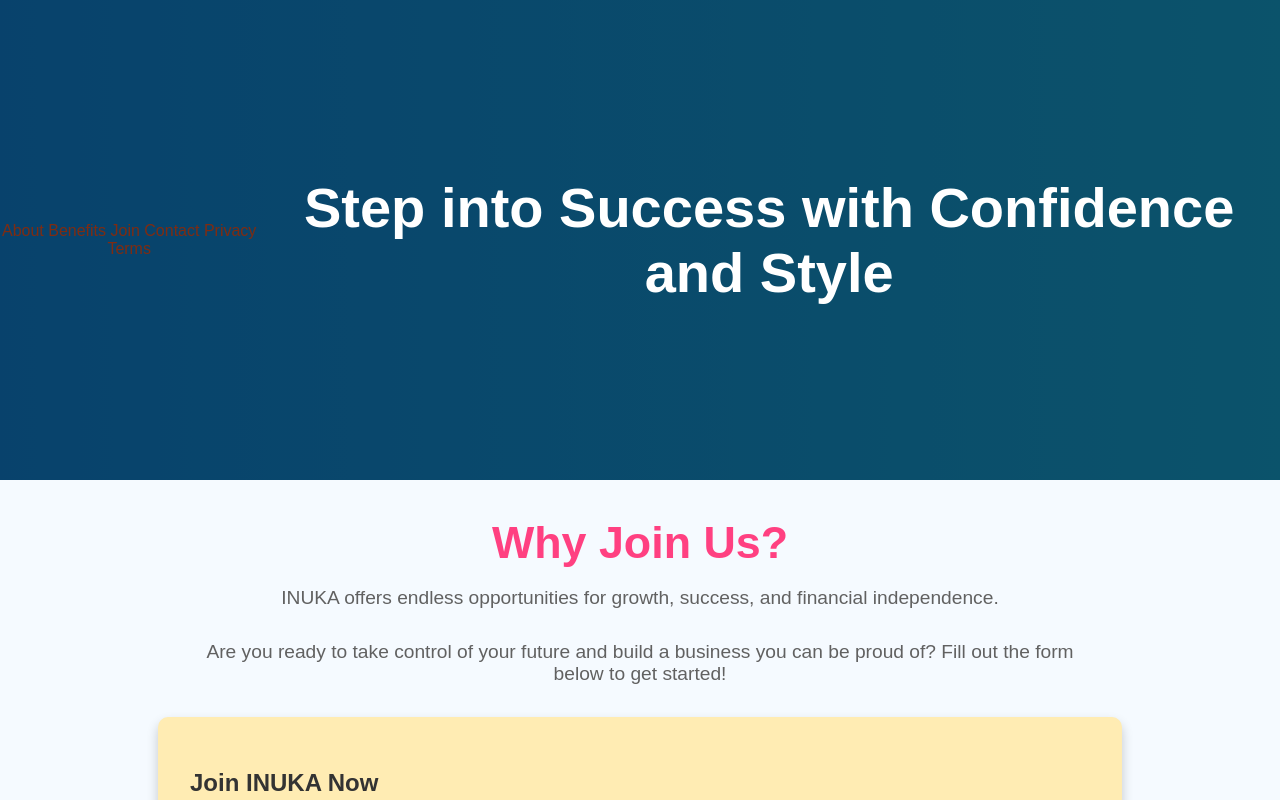
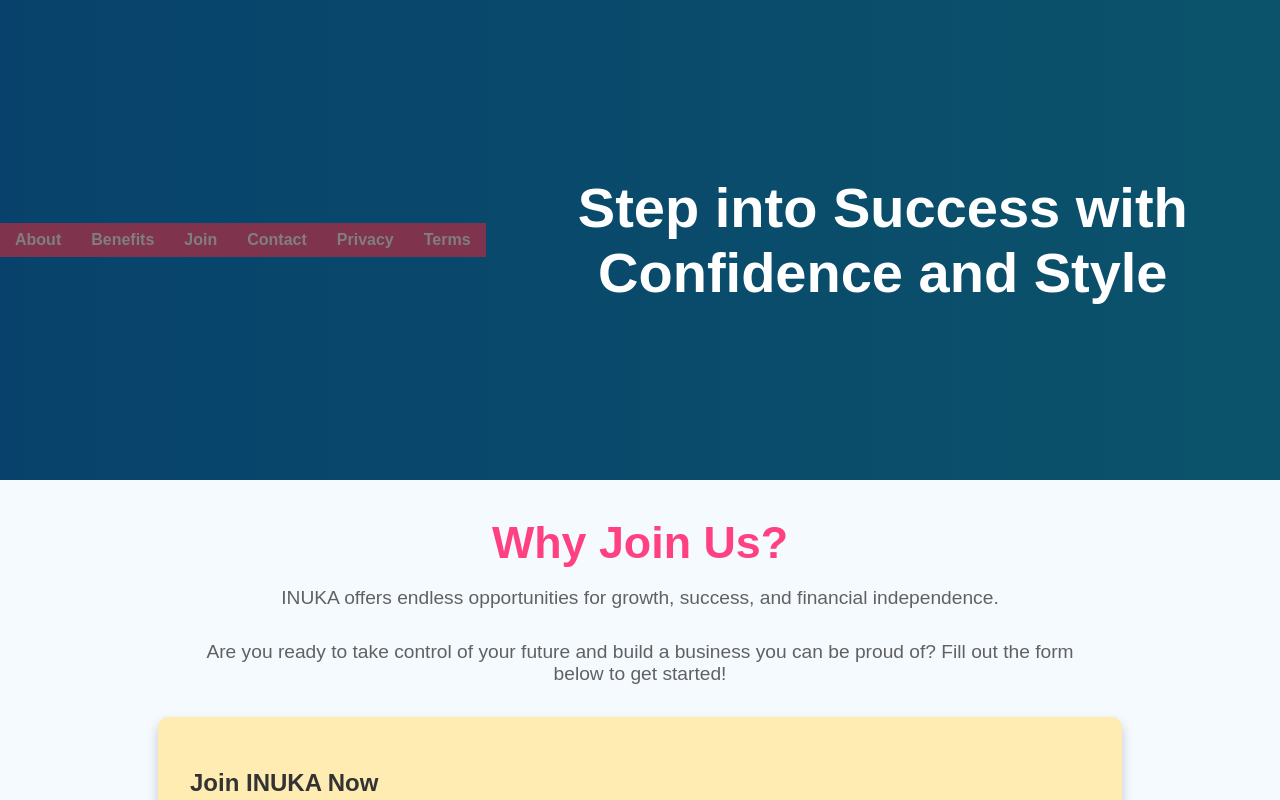
Before and after one commit to KamvelihleMnyamana/inuka-fragrances, a plain HTML site: page join.html in a window 1280 px wide. Shown: the top 800 px of the page. Drawn offline with Linux system fonts and the light colour scheme.

Commit message:
Update join.html

```diff
--- a/join.html
+++ b/join.html
@@ -54,6 +54,23 @@
       header p {
         font-size: 1.5rem;
       }
+
+      /* Navigation Bar */
+nav {
+  display: flex;
+  justify-content: center;
+  background: #ff6699;
+  padding: 0.5rem 0;
+}
+nav a {
+  margin: 0 15px;
+  color: #fff;
+  font-weight: bold;
+}
+nav a:hover {
+  text-decoration: underline;
+}
+
 
       /* Content Section */
       .content {
```
